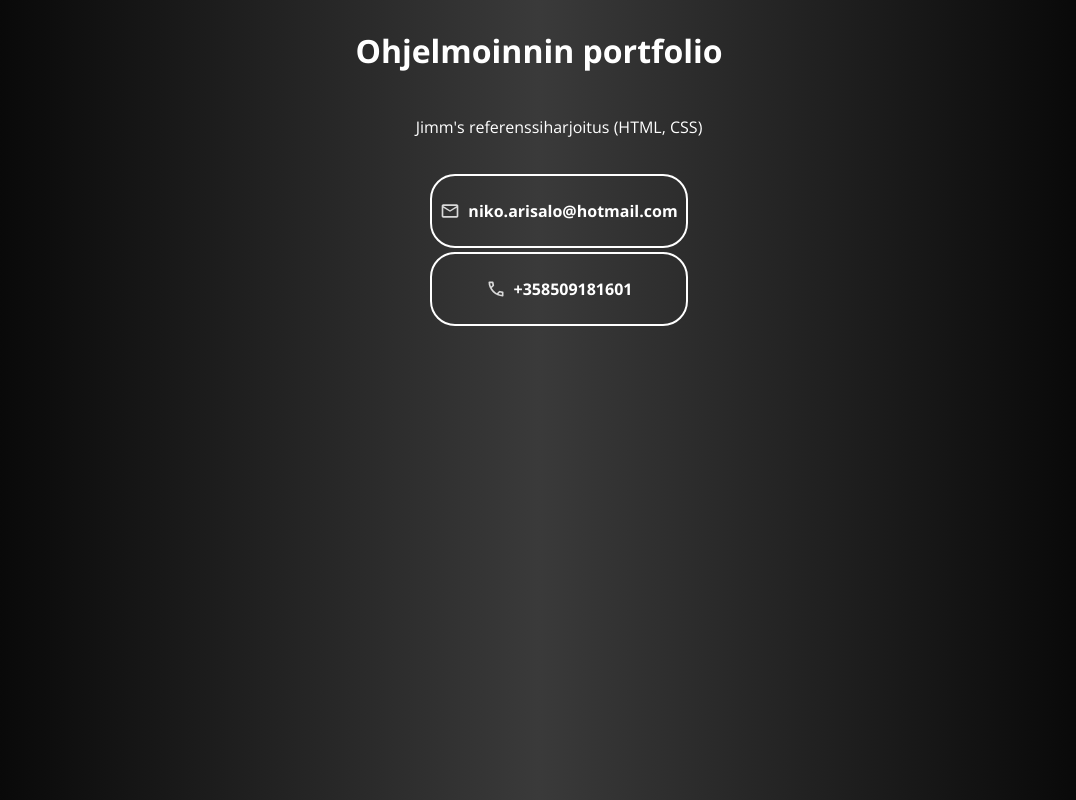
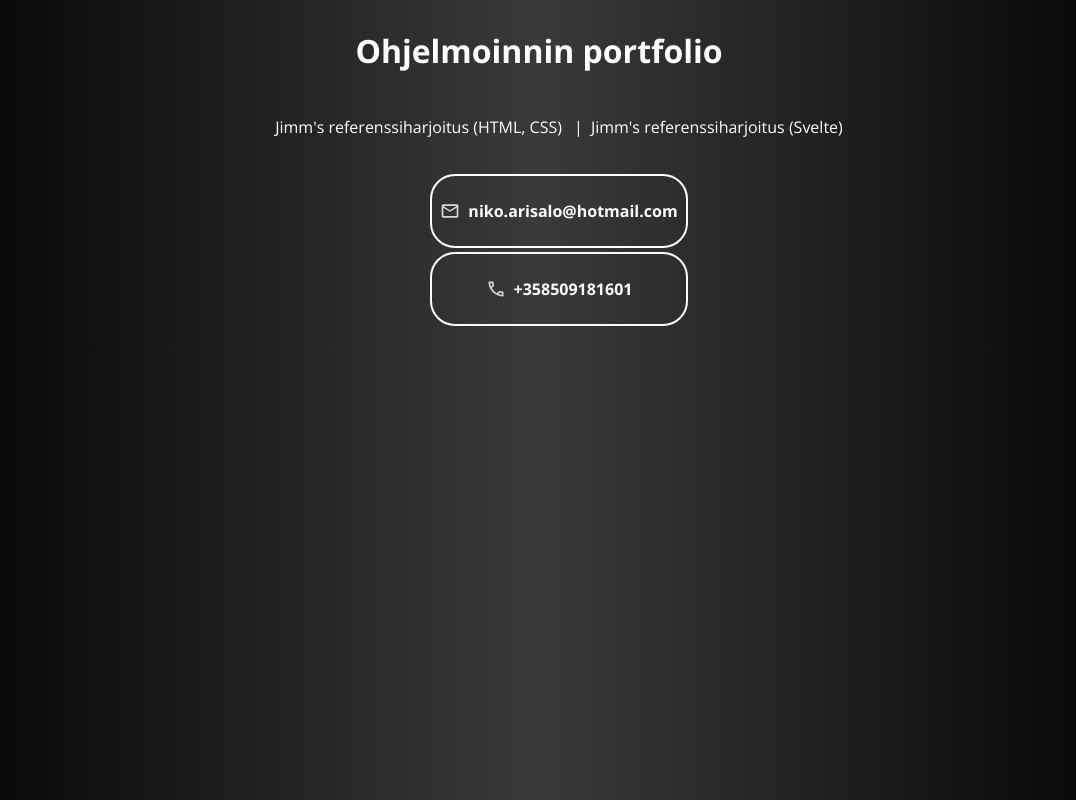
Before and after one commit to Cott-AI/ohjelmointi-portfolio, a plain HTML site: page index.html in a window 1280 px wide. Shown: the whole page, without its empty margins (101-1177 px from the left). Drawn offline with Linux system fonts and the light colour scheme.

Commit message:
update(svelte): svelte-kauppa

```diff
--- a/index.html
+++ b/index.html
@@ -20,9 +20,9 @@
         <li class="projektit__lista">
           <a href="./html-kauppa/index.html">Jimm's referenssiharjoitus (HTML, CSS)</a>
         </li>
-        <!-- <li class="projektit__lista">
-          <a href="#"> Tähän tulee Javascript harjoitustyö </a>
-        </li> -->
+        <li class="projektit__lista">
+          <a href="./svelte-kauppa/index.html"> Jimm's referenssiharjoitus (Svelte) </a>
+        </li>
       </ul>
     </div>
     <div class="sisältö__toka">
```
